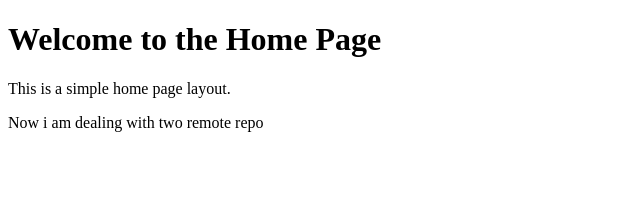
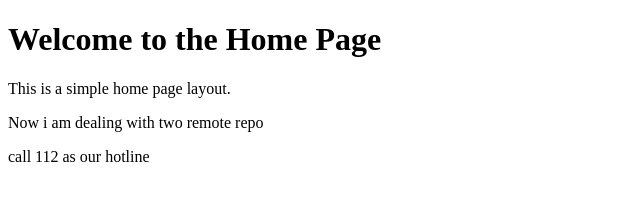
Before and after one commit to arnaud-devs/Gym-Git-Exercise-Solutions, a plain HTML site: page home.html in a window 1280 px wide. Shown: the whole page, without its empty margins (0-640 px from the left). Drawn offline with Linux system fonts and the light colour scheme.

Commit message:
footer changes squashing

```diff
--- a/home.html
+++ b/home.html
@@ -10,6 +10,9 @@
         <h1>Welcome to the Home Page</h1>
         <p>This is a simple home page layout.</p>
         <p>Now i am dealing with two remote repo</p>
+        <footer>
+            call 112 as our hotline
+        </footer>
     </div>
 </body>
 </html>
```
Also changed, not shown: about.html (+3 -0 lines).
